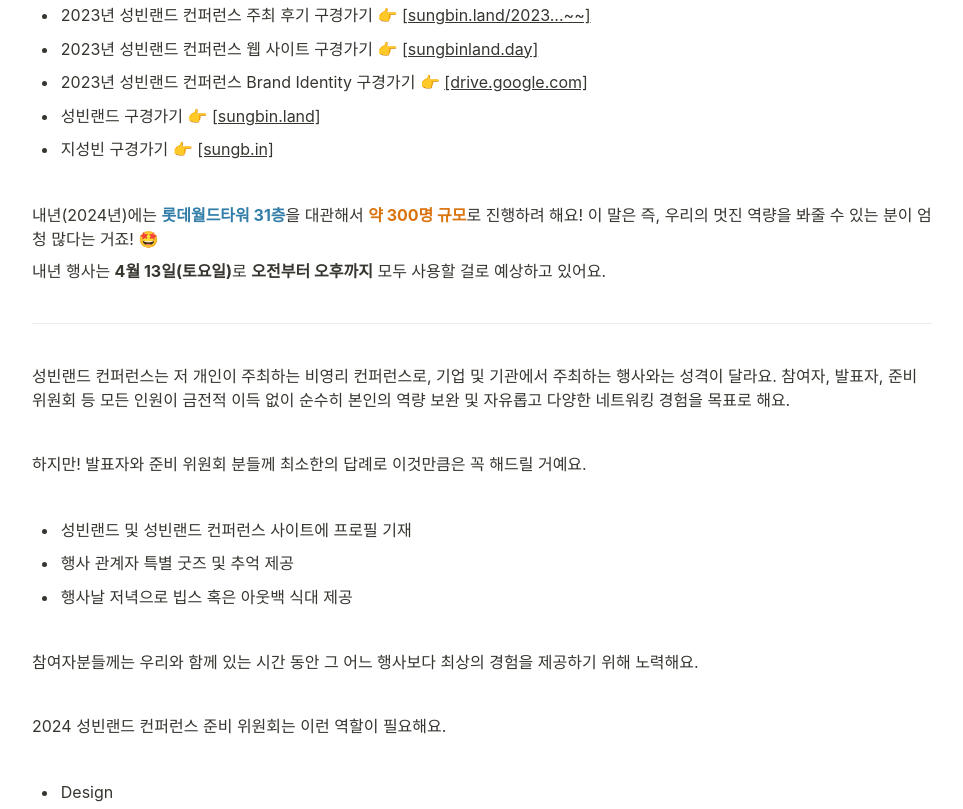
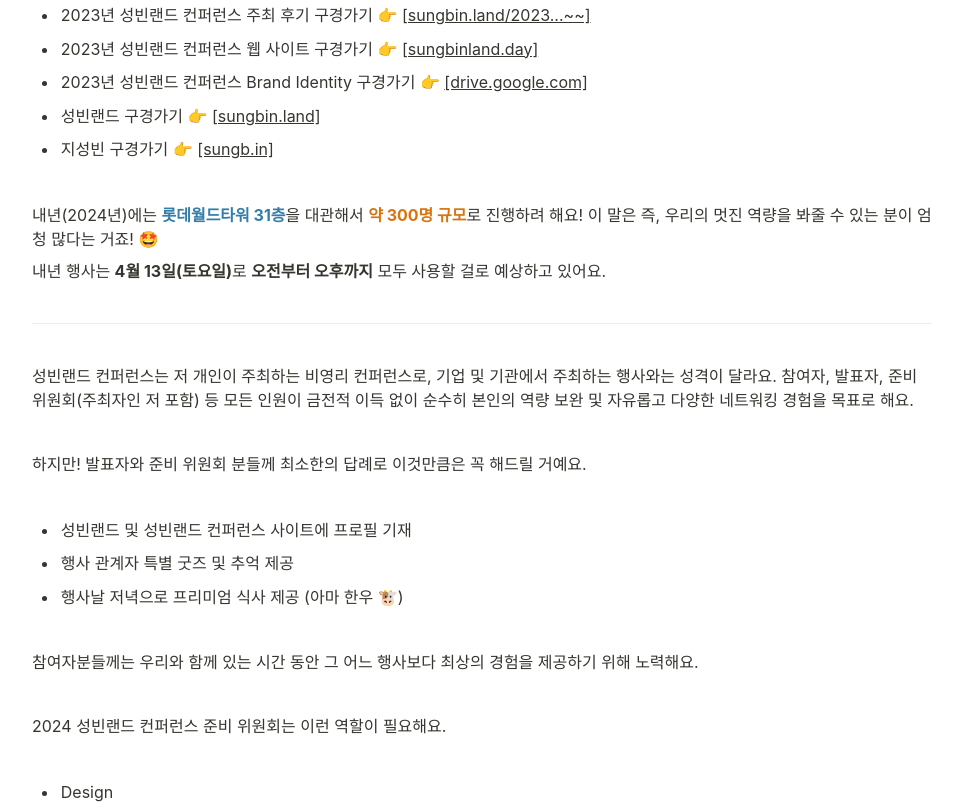
Before and after one commit to sungbinlandconf/sungbinland.day, a plain HTML site: page 2024-organizer.html in a window 1280 px wide. Shown: the part 381-1190 px from the top of the page, without its empty margins (158-1121 px from the left). Drawn offline with Linux system fonts and the light colour scheme; a web font is replaced by a local one.

Commit message:
Update 2024-organizer.html

```diff
--- a/2024-organizer.html
+++ b/2024-organizer.html
@@ -683,9 +683,9 @@ blockquote {
 </p><ul id="cd53464f-45cb-4134-871c-4ebd5a776fc5" class="bulleted-list"><li style="list-style-type:disc">2023년 성빈랜드 컨퍼런스 주최 후기 구경가기 👉 <a href="https://sungbin.land/2023-성빈랜드-컨퍼런스-후기-및-앞으로의-계획-cda096bf2f72" target="_blank">[sungbin.land/2023...~~]</a></li></ul><ul id="18e675b9-c696-4722-b7f4-b62bd7e2e379" class="bulleted-list"><li style="list-style-type:disc">2023년 성빈랜드 컨퍼런스 웹 사이트 구경가기 👉 <a href="https://2023.sungbinland.day/" target="_blank">[sungbinland.day]</a></li></ul><ul id="aed00d32-6eb2-4e68-ba34-6a127fb4af9b" class="bulleted-list"><li style="list-style-type:disc">2023년 성빈랜드 컨퍼런스 Brand Identity 구경가기 👉 <a href="https://drive.google.com/file/d/1nAapRr46FeBW05CglOSOhz3MwJjpjUWP/view" target="_blank">[drive.google.com]</a></li></ul><ul id="70320aa3-af65-4d23-ae60-e835e4067574" class="bulleted-list"><li style="list-style-type:disc">성빈랜드 구경가기 👉 <a href="https://sungbin.land/" target="_blank">[sungbin.land]</a></li></ul><ul id="405dfca1-c48a-4de8-9b8c-782d897134a9" class="bulleted-list"><li style="list-style-type:disc">지성빈 구경가기 👉 <a href="https://resume.sungb.in/" target="_blank">[sungb.in]</a></li></ul><p id="49a12a16-b457-4f04-8596-a15c52e4bb14" class="">
 </p><p id="68ffe112-d0d8-4ba7-ab7e-a204782f2bbd" class="">내년(2024년)에는 <strong><mark class="highlight-blue">롯데월드타워 31층</mark></strong>을 대관해서 <strong><mark class="highlight-orange">약 300명 규모</mark></strong>로 진행하려 해요! 이 말은 즉, 우리의 멋진 역량을 봐줄 수 있는 분이 엄청 많다는 거죠! 🤩 </p><p id="2b7a1b68-ae79-44ea-909c-69b3a758d8fc" class="">내년 행사는 <strong>4월 13일(토요일)</strong>로 <strong>오전부터 오후까지</strong> 모두 사용할 걸로 예상하고 있어요.</p><p id="108c3c20-87d4-478f-b0a5-a1b787dacb12" class="">
 </p><hr id="0d03cf46-6a02-446e-a2b9-b74eb24dce46"/><p id="45535a68-5ffc-4e60-be1b-ffba073d2d3a" class="">
-</p><p id="dd07fe1f-eeec-4d1b-9c24-60e49e5461e6" class="">성빈랜드 컨퍼런스는 저 개인이 주최하는 비영리 컨퍼런스로, 기업 및 기관에서 주최하는 행사와는 성격이 달라요. 참여자, 발표자, 준비 위원회 등 모든 인원이 금전적 이득 없이 순수히 본인의 역량 보완 및 자유롭고 다양한 네트워킹 경험을 목표로 해요.</p><p id="41bf53d2-2723-469f-a44b-4cc6a95567f3" class="">
+</p><p id="dd07fe1f-eeec-4d1b-9c24-60e49e5461e6" class="">성빈랜드 컨퍼런스는 저 개인이 주최하는 비영리 컨퍼런스로, 기업 및 기관에서 주최하는 행사와는 성격이 달라요. 참여자, 발표자, 준비 위원회(주최자인 저 포함) 등 모든 인원이 금전적 이득 없이 순수히 본인의 역량 보완 및 자유롭고 다양한 네트워킹 경험을 목표로 해요.</p><p id="41bf53d2-2723-469f-a44b-4cc6a95567f3" class="">
 </p><p id="c0d1c217-8213-4fb0-9e00-e4bd4f5e7fea" class="">하지만! 발표자와 준비 위원회 분들께 최소한의 답례로 이것만큼은 꼭 해드릴 거예요.</p><p id="3ae8dd47-f80b-4f90-994d-870861e15758" class="">
-</p><ul id="f6e5a4f2-5570-4873-868e-5cf1bac40aa8" class="bulleted-list"><li style="list-style-type:disc">성빈랜드 및 성빈랜드 컨퍼런스 사이트에 프로필 기재</li></ul><ul id="94cf2a30-0812-4ad5-a907-bef75b564136" class="bulleted-list"><li style="list-style-type:disc">행사 관계자 특별 굿즈 및 추억 제공</li></ul><ul id="e1f4b5bc-3652-4ac9-b1c4-98043e9c8596" class="bulleted-list"><li style="list-style-type:disc">행사날 저녁으로 빕스 혹은 아웃백 식대 제공</li></ul><p id="85d348d1-8a2f-4e73-85cf-2b528f90d9e3" class="">
+</p><ul id="f6e5a4f2-5570-4873-868e-5cf1bac40aa8" class="bulleted-list"><li style="list-style-type:disc">성빈랜드 및 성빈랜드 컨퍼런스 사이트에 프로필 기재</li></ul><ul id="94cf2a30-0812-4ad5-a907-bef75b564136" class="bulleted-list"><li style="list-style-type:disc">행사 관계자 특별 굿즈 및 추억 제공</li></ul><ul id="e1f4b5bc-3652-4ac9-b1c4-98043e9c8596" class="bulleted-list"><li style="list-style-type:disc">행사날 저녁으로 프리미엄 식사 제공 (아마 한우 🐮)</li></ul><p id="85d348d1-8a2f-4e73-85cf-2b528f90d9e3" class="">
 </p><p id="5399fd71-3eb1-49ec-9615-5c55e0e80506" class="">참여자분들께는 우리와 함께 있는 시간 동안 그 어느 행사보다 최상의 경험을 제공하기 위해 노력해요.</p><p id="6389197b-e8db-41ef-b0b3-34a546707db8" class="">
 </p><p id="ee9fad5f-c493-4466-a449-12a6b83b4a1a" class="">2024 성빈랜드 컨퍼런스 준비 위원회는 이런 역할이 필요해요.</p><p id="35cf60a5-1de4-474b-bfec-25611b600596" class="">
 </p><ul id="21503621-4af7-44b7-8233-96557e77e926" class="bulleted-list"><li style="list-style-type:disc">Design<ul id="6bea0543-afc1-4393-b3d8-73c256130031" class="bulleted-list"><li style="list-style-type:circle">브랜드</li></ul><ul id="68386980-f7fe-4038-81cc-23d74e0566ab" class="bulleted-list"><li style="list-style-type:circle">그래픽</li></ul><ul id="c5dd465e-04f4-47a3-8044-8455f2a47a7e" class="bulleted-list"><li style="list-style-type:circle">모바일 (Android, iOS)</li></ul><ul id="7b5b24bc-2b62-4d7d-9e40-c1ee6e7d772f" class="bulleted-list"><li style="list-style-type:circle">웹</li></ul><ul id="b23a2fd4-8b9f-4f35-9596-152582bd10cb" class="bulleted-list"><li style="list-style-type:circle">굿즈</li></ul><ul id="290c1e44-11e1-45ee-a763-f64bb079f01e" class="bulleted-list"><li style="list-style-type:circle">PPT 템플릿</li></ul><ul id="1c57f483-9982-495c-9300-e156e261eece" class="bulleted-list"><li style="list-style-type:circle">(걱정하지 마세요! 만약 디자이너 역할로 함께 한다면 원하시는 부분을 자유롭게 맡아주시게 됩니다. 한 가지라도 너무 좋아요!)</li></ul></li></ul><ul id="f0c1a92e-15b0-42dc-ac28-359656907f8b" class="bulleted-list"><li style="list-style-type:disc">KMM (Android, iOS)</li></ul><ul id="ed7ef692-ddbe-4578-bfe3-6fdbfa8df1eb" class="bulleted-list"><li style="list-style-type:disc">Web Frontend</li></ul><p id="87bfef06-844d-45ff-8b67-a73cead6eebd" class="">
```
